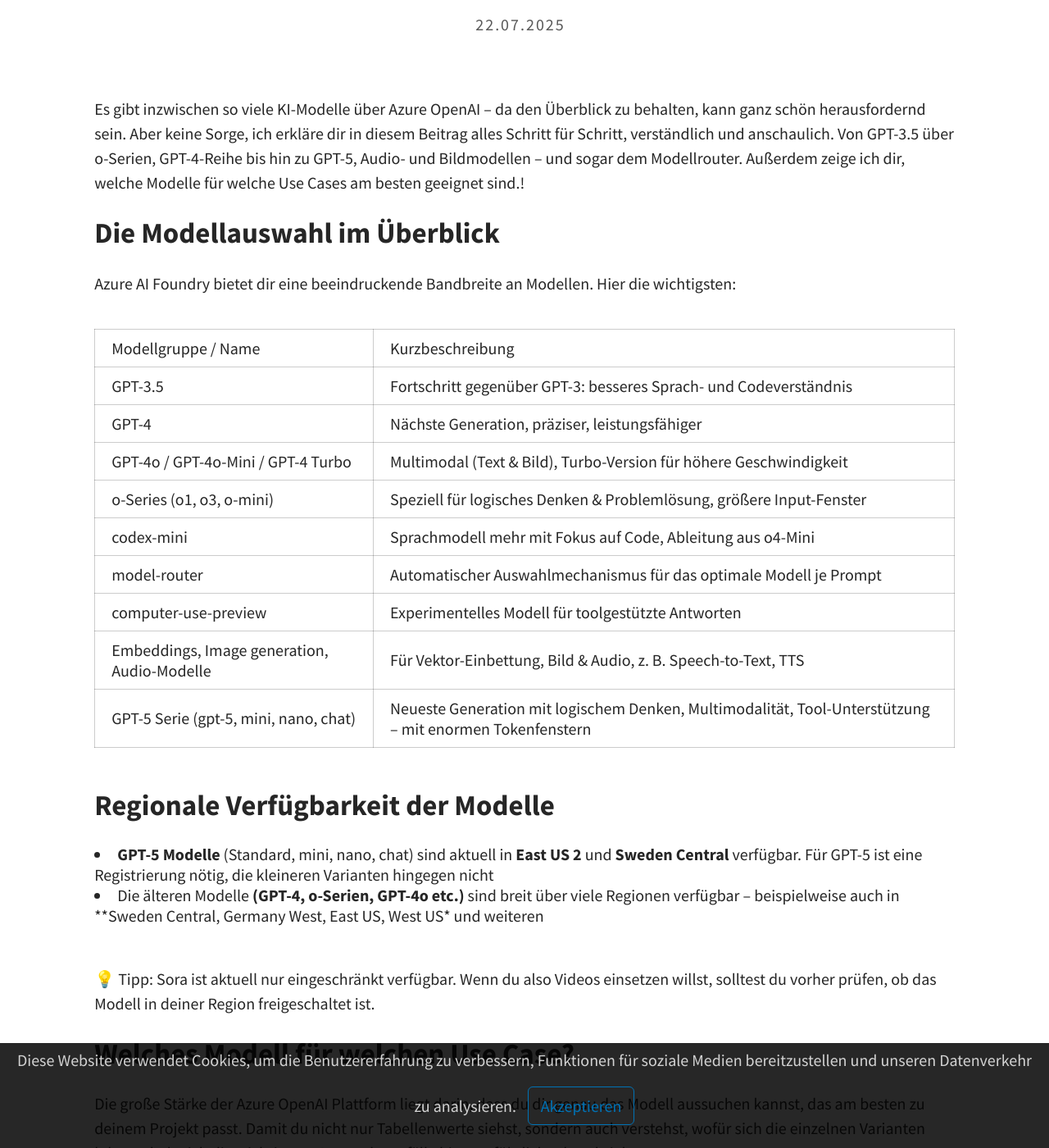
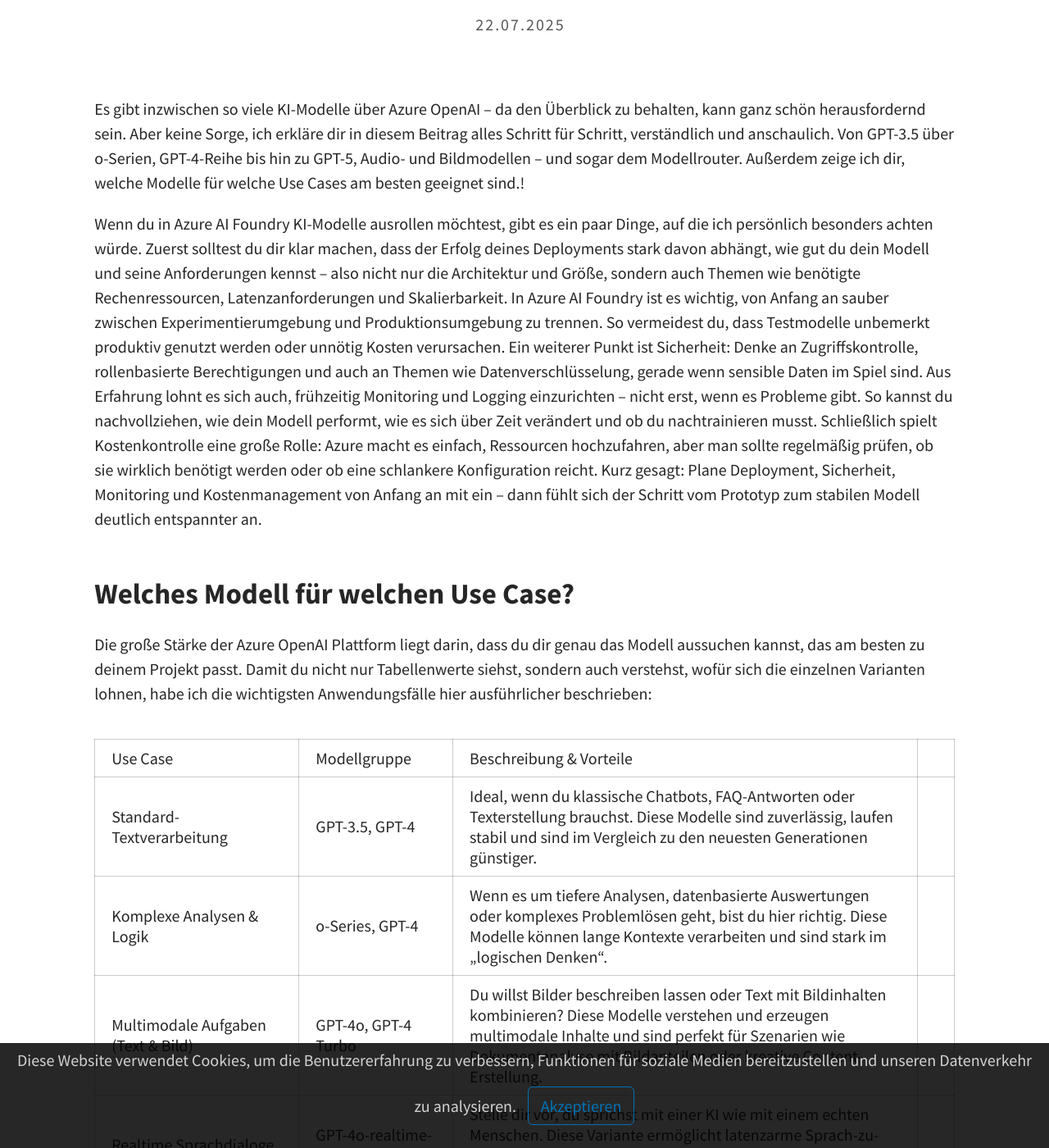
Before and after one commit to joriskahle007/joriskahle007.github.io, a Jekyll site: the page built from _posts/2025-07-22-GPTModelle.md, in a window 1280 px wide and 1400 px high, scrolled down 285 px. Shown: the whole window at 82% size. Built offline with Jekyll 4.4.1, drawn with Linux system fonts in a browser that asks for light colours; a script that is not in the unit is left out; some of the changed text lies outside the part shown.

Commit message:
Update 2025-07-22-GPTModelle.md

```diff
--- a/_posts/2025-07-22-GPTModelle.md
+++ b/_posts/2025-07-22-GPTModelle.md
@@ -6,27 +6,7 @@
 
 Es gibt inzwischen so viele KI-Modelle über Azure OpenAI – da den Überblick zu behalten, kann ganz schön herausfordernd sein. Aber keine Sorge, ich erkläre dir in diesem Beitrag alles Schritt für Schritt, verständlich und anschaulich. Von GPT-3.5 über o-Serien, GPT-4-Reihe bis hin zu GPT-5, Audio- und Bildmodellen – und sogar dem Modellrouter. Außerdem zeige ich dir, welche Modelle für welche Use Cases am besten geeignet sind.!<br>
 
-## Die Modellauswahl im Überblick
-
-Azure AI Foundry bietet dir eine beeindruckende Bandbreite an Modellen. Hier die wichtigsten:
-
-| Modellgruppe / Name |	Kurzbeschreibung |
-| GPT-3.5 |	Fortschritt gegenüber GPT-3: besseres Sprach- und Codeverständnis |
-| GPT-4 |	Nächste Generation, präziser, leistungsfähiger |
-| GPT-4o / GPT-4o-Mini / GPT-4 Turbo |	Multimodal (Text & Bild), Turbo-Version für höhere Geschwindigkeit |
-| o-Series (o1, o3, o-mini) |	Speziell für logisches Denken & Problemlösung, größere Input-Fenster |
-| codex-mini |	Sprachmodell mehr mit Fokus auf Code, Ableitung aus o4-Mini |
-| model-router |	Automatischer Auswahlmechanismus für das optimale Modell je Prompt |
-| computer-use-preview |	Experimentelles Modell für toolgestützte Antworten |
-| Embeddings, Image generation, Audio-Modelle |	Für Vektor-Einbettung, Bild & Audio, z. B. Speech-to-Text, TTS |
-| GPT-5 Serie (gpt-5, mini, nano, chat) |	Neueste Generation mit logischem Denken, Multimodalität, Tool-Unterstützung – mit enormen Tokenfenstern |
-
-
-## Regionale Verfügbarkeit der Modelle
-<li><b>GPT-5 Modelle</b> (Standard, mini, nano, chat) sind aktuell in <b>East US 2</b> und <b>Sweden Central</b> verfügbar. Für GPT-5 ist eine Registrierung nötig, die kleineren Varianten hingegen nicht</li>
-<li>Die älteren Modelle <b>(GPT-4, o-Serien, GPT-4o etc.)</b> sind breit über viele Regionen verfügbar – beispielweise auch in **Sweden Central, Germany West, East US, West US* und weiteren</li><br>
-
-💡 Tipp: Sora ist aktuell nur eingeschränkt verfügbar. Wenn du also Videos einsetzen willst, solltest du vorher prüfen, ob das Modell in deiner Region freigeschaltet ist.<br>
+Wenn du in Azure AI Foundry KI-Modelle ausrollen möchtest, gibt es ein paar Dinge, auf die ich persönlich besonders achten würde. Zuerst solltest du dir klar machen, dass der Erfolg deines Deployments stark davon abhängt, wie gut du dein Modell und seine Anforderungen kennst – also nicht nur die Architektur und Größe, sondern auch Themen wie benötigte Rechenressourcen, Latenzanforderungen und Skalierbarkeit. In Azure AI Foundry ist es wichtig, von Anfang an sauber zwischen Experimentierumgebung und Produktionsumgebung zu trennen. So vermeidest du, dass Testmodelle unbemerkt produktiv genutzt werden oder unnötig Kosten verursachen. Ein weiterer Punkt ist Sicherheit: Denke an Zugriffskontrolle, rollenbasierte Berechtigungen und auch an Themen wie Datenverschlüsselung, gerade wenn sensible Daten im Spiel sind. Aus Erfahrung lohnt es sich auch, frühzeitig Monitoring und Logging einzurichten – nicht erst, wenn es Probleme gibt. So kannst du nachvollziehen, wie dein Modell performt, wie es sich über Zeit verändert und ob du nachtrainieren musst. Schließlich spielt Kostenkontrolle eine große Rolle: Azure macht es einfach, Ressourcen hochzufahren, aber man sollte regelmäßig prüfen, ob sie wirklich benötigt werden oder ob eine schlankere Konfiguration reicht. Kurz gesagt: Plane Deployment, Sicherheit, Monitoring und Kostenmanagement von Anfang an mit ein – dann fühlt sich der Schritt vom Prototyp zum stabilen Modell deutlich entspannter an.<br><br>
 
 ## Welches Modell für welchen Use Case?
 
@@ -45,11 +25,17 @@
 | Chat-Agent mit Kontextmanagement  |	GPT-5 chat | Wenn du längere Gespräche führst, in denen der Kontext nicht verloren gehen darf, spielt dieses Modell seine Stärke aus. Ideal für Support-Chatbots oder persönliche Assistenten. |
 | Lokale Nutzung / Offline |	gpt-oss-20B / 120B (Open-Weight) |	Für alle, die ihre Daten nicht in die Cloud geben können oder wollen: Die Open-Weight-Modelle laufen lokal und bieten dir maximale Kontrolle – mit dem Nachteil, dass du selbst die Infrastruktur stemmen musst. |<br>
 
+💡 Tipp: Wenn du viele Anfragen gleichzeitig stellen möchtest, ist GPT-5 Nano oder Mini aufgrund ihrer hohen TPM-Werte besonders geeignet. Für kreative Aufgaben wie Storytelling oder Content Creation ist GPT-4.5 optimal, während für komplexe logische Aufgaben GPT-5 Standard die beste Wahl ist.<br><br>
 
-💡 Tipp: Wenn du viele Anfragen gleichzeitig stellen möchtest, ist GPT-5 Nano oder Mini aufgrund ihrer hohen TPM-Werte besonders geeignet. Für kreative Aufgaben wie Storytelling oder Content Creation ist GPT-4.5 optimal, während für komplexe logische Aufgaben GPT-5 Standard die beste Wahl ist.<br><br>
+## Regionale Verfügbarkeit der Modelle
+<li><b>GPT-5 Modelle</b> (Standard, mini, nano, chat) sind aktuell in <b>East US 2</b> und <b>Sweden Central</b> verfügbar. Für GPT-5 ist eine Registrierung nötig, die kleineren Varianten hingegen nicht</li>
+<li>Die älteren Modelle <b>(GPT-4, o-Serien, GPT-4o etc.)</b> sind breit über viele Regionen verfügbar – beispielweise auch in **Sweden Central, Germany West, East US, West US* und weiteren</li><br>
+
+💡 Tipp: Sora ist aktuell nur eingeschränkt verfügbar. Wenn du also Videos einsetzen willst, solltest du vorher prüfen, ob das Modell in deiner Region freigeschaltet ist.<br>
 
 ## Azure Speech Service vs. gpt-4o Realtime Preview
 Der Azure Speech Service und gpt-4o Realtime Preview erfüllen unterschiedliche Rollen: Speech Service ist ein spezialisierter Sprachdienst für präzise Transkription (ASR), natürlich klingende Text-to-Speech-Stimmen, Übersetzungen und Speaker-Features wie Diarisierung. Er eignet sich vor allem, wenn es um saubere Transkripte, Anpassungen mit Fachvokabular, Custom Voices oder sogar On-Prem-Deployments mit strengen Datenschutzanforderungen geht und wird nach Audio-Stunden oder erzeugten Zeichen abgerechnet. gpt-4o Realtime hingegen ist ein multimodales Sprachmodell, das Audio direkt versteht und in Echtzeit generative Antworten als Text oder Sprache zurückgibt – also perfekt für interaktive Dialog-Systeme, Assistenten oder Voice Agents, bei denen es auf natürliche Konversationen ankommt. Technisch setzt es auf WebRTC/WebSockets für niedrige Latenz, hat in der Preview bestimmte Limits (z. B. ca. 100.000 Tokens pro Minute und 1.000 Requests pro Minute) und wird tokenbasiert abgerechnet. Während Speech Service für höchste Transkriptionsqualität und anpassbare Stimmen die bessere Wahl ist, punktet gpt-4o Realtime bei kontextreichen Gesprächen und generativer Intelligenz. In vielen Szenarien ergänzt sich beides: Speech Service liefert die robuste Sprachbasis, gpt-4o Realtime sorgt für die intelligente, konversationsfähige Ebene.<br><br>
+Zu diesem Thema werden ich einen eigenes Blogbeitrag verfassen. Sei bespannt, welche Insides ich hier für dich hier habe.
 
 ## Fazit
 
```
